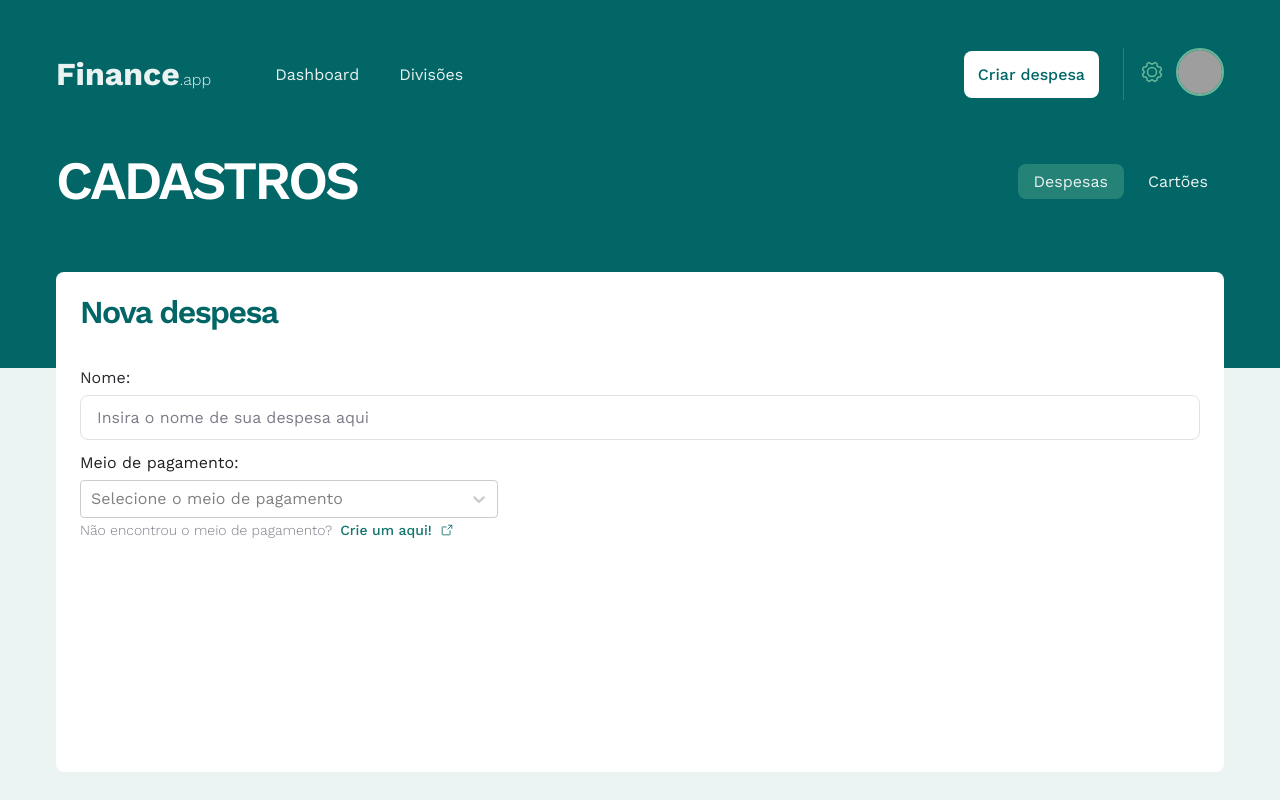
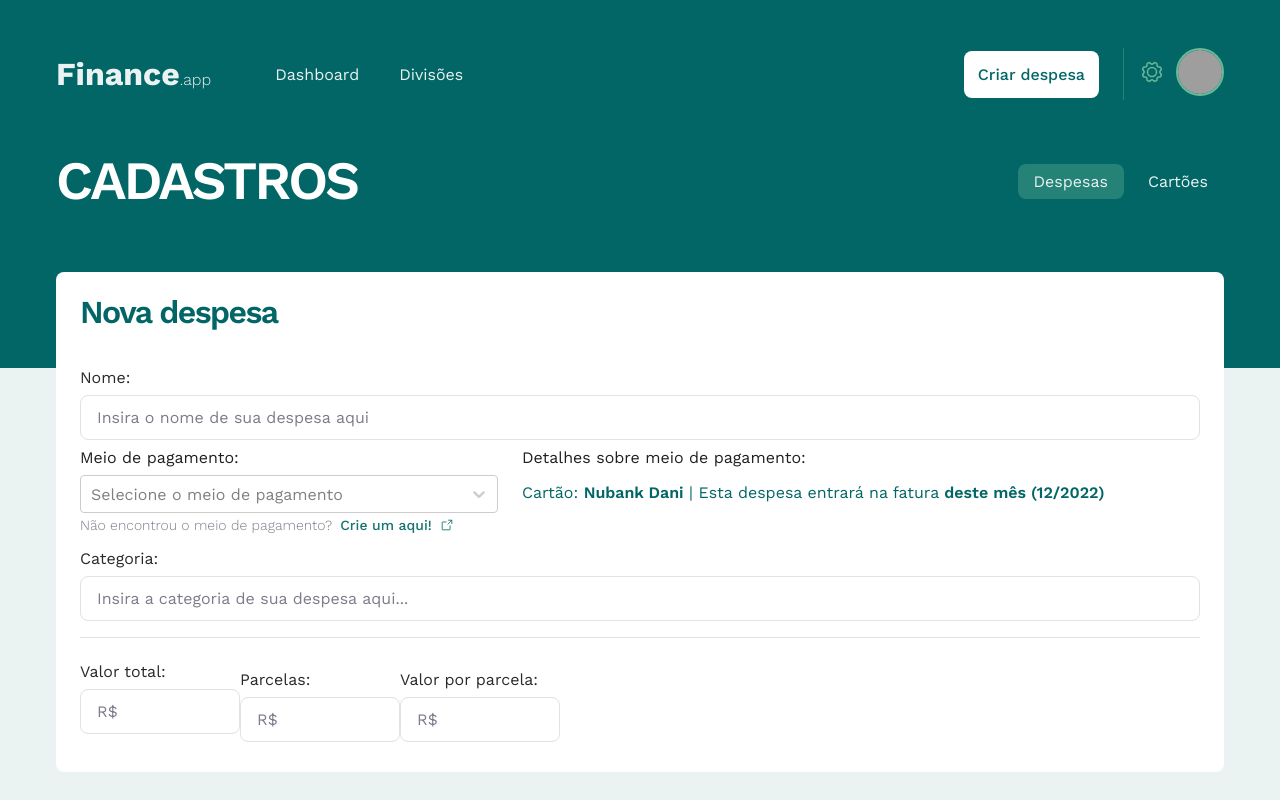
Before and after one commit to GuiSelair/finance.app, a Next.js app in the folder frontend/: page /add/expenses in a window 1280 px wide. Built offline with nearby package versions, Linux system fonts and the light colour scheme; no server answers; grey boxes are pictures that could not be loaded; what use-context-selector would draw is missing.

Commit message:
Chore: ➕ Continues creation of registration page

```diff
--- a/frontend/src/pages/add/expenses/index.tsx
+++ b/frontend/src/pages/add/expenses/index.tsx
@@ -12,6 +12,8 @@ import {
 	Column,
 	FieldDescription,
 	FieldLabel,
+	Divider,
+	CardDetails,
 } from '@/styles/pages/add/expense.style';
 
 export default function CreateExpenses() {
@@ -20,8 +22,13 @@ export default function CreateExpenses() {
 			<RegisterExpenseTitle>Nova despesa</RegisterExpenseTitle>
 
 			<RegisterExpenseForm>
-				<Input label="Nome:" placeholder="Insira o nome de sua despesa aqui" />
-				<Row margin="0.8rem 1.5rem 0 0">
+				<Row>
+					<Input
+						label="Nome:"
+						placeholder="Insira o nome de sua despesa aqui"
+					/>
+				</Row>
+				<Row margin="0.5rem 0 0 0">
 					<Column width="418px">
 						<FieldLabel>
 							<span>Meio de pagamento:</span>
@@ -33,13 +40,38 @@ export default function CreateExpenses() {
 						<FieldDescription>
 							Não encontrou o meio de pagamento?
 							<strong>
-								<Link href={'/add/card'} prefetch={false}>
+								<Link href={'/add/cards'} prefetch={false}>
 									Crie um aqui!
 									<ArrowSquareOut />
 								</Link>
 							</strong>
 						</FieldDescription>
 					</Column>
+					<CardDetails>
+						<span>Detalhes sobre meio de pagamento:</span>
+						<Row>
+							<p>
+								Cartão: <strong>Nubank Dani</strong> | Esta despesa entrará na
+								fatura <strong>deste mês (12/2022)</strong>
+							</p>
+						</Row>
+					</CardDetails>
+				</Row>
+				<Row margin="1rem 0 0 0">
+					<Input
+						label="Categoria:"
+						placeholder="Insira a categoria de sua despesa aqui..."
+					/>
+				</Row>
+				<Divider />
+				<Row>
+					<Column width="480px">
+						<Row>
+							<Input label="Valor total:" placeholder="R$" />
+							<Input label="Parcelas:" placeholder="R$" />
+							<Input label="Valor por parcela:" placeholder="R$" disabled />
+						</Row>
+					</Column>
 				</Row>
 			</RegisterExpenseForm>
 		</LayoutBox>
--- a/frontend/src/styles/pages/add/expense.style.ts
+++ b/frontend/src/styles/pages/add/expense.style.ts
@@ -77,3 +77,32 @@ export const FieldDescription = styled.span`
 		}
 	}
 `;
+
+export const CardDetails = styled(Column)`
+	margin-left: 1.5rem;
+	align-self: flex-start;
+	gap: 1rem;
+
+	span {
+		font-weight: 400;
+		color: ${({ theme }) => theme.colors.gray600};
+	}
+
+	p {
+		color: ${({ theme }) => theme.colors.green800};
+		font-weight: 400;
+	}
+
+	strong {
+		color: ${({ theme }) => theme.colors.green800};
+		font-weight: 600;
+	}
+`;
+
+export const Divider = styled.hr`
+	display: block;
+	border: 0;
+	border-top: 1px solid ${props => props.theme.colors.gray100};
+	margin: 1rem 0;
+	padding: 0;
+`;
```
